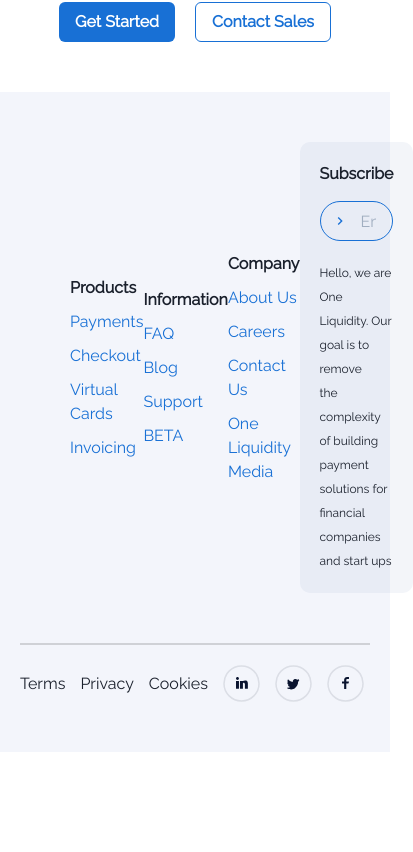
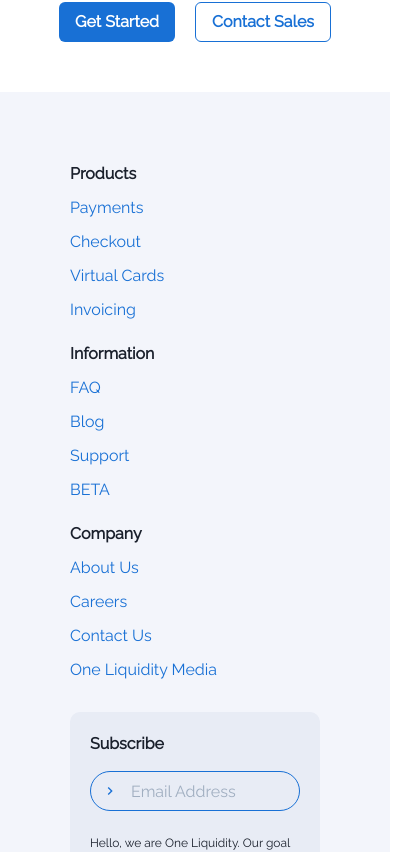
Before and after one commit to princessbolade/one-liquidity, a React (Create React App) app: page / in a window 390 px wide. Shown: the part 4152-5004 px from the top of the page, 413 px wide, since content can reach past the window. Before the commit the page ends 4904 px from the top, so only its background shows below. Built offline with nearby package versions, Linux system fonts and the light colour scheme.

Commit message:
feat:footer responsiveness

```diff
--- a/src/App.tsx
+++ b/src/App.tsx
@@ -11,7 +11,7 @@
 
 function App() {
   return (
-    <Box>
+    <>
       <Nav />
       <Hero />
       <GetStarted />
@@ -19,7 +19,7 @@
       <Developers />
       <ReadyToStart />
       <Footer />
-    </Box>
+    </>
   );
 }
 
--- a/src/components/footer/index.jsx
+++ b/src/components/footer/index.jsx
@@ -44,10 +44,15 @@
         py={"50px"}
         px={"20px"}
       >
-        <Flex alignItems={"center"} justifyContent="space-between" px={"50px"}>
+        <Flex
+          alignItems={"center"}
+          justifyContent="space-between"
+          px={"50px"}
+          display={{ base: "block", md: "flex" }}
+        >
           {Object.entries(item).map(([key, values], i) => {
             return (
-              <Box>
+              <Box pt={{ base: "20px", md: "0" }}>
                 <Box fontWeight={"bold"}>{key}</Box>
                 {values.map((link) => (
                   <Flex flexDir={"column"} pt={"10px"}>
@@ -57,7 +62,13 @@
               </Box>
             );
           })}
-          <Box bg={"#203C860D"} borderRadius={"10px"} px={"20px"} py={"20px"}>
+          <Box
+            mt={{ base: "30px", md: "0" }}
+            bg={"#203C860D"}
+            borderRadius={"10px"}
+            px={"20px"}
+            py={"20px"}
+          >
             <Text fontWeight={"bold"}>Subscribe</Text>
             <InputGroup mt={"15px"}>
               <InputLeftElement
```
